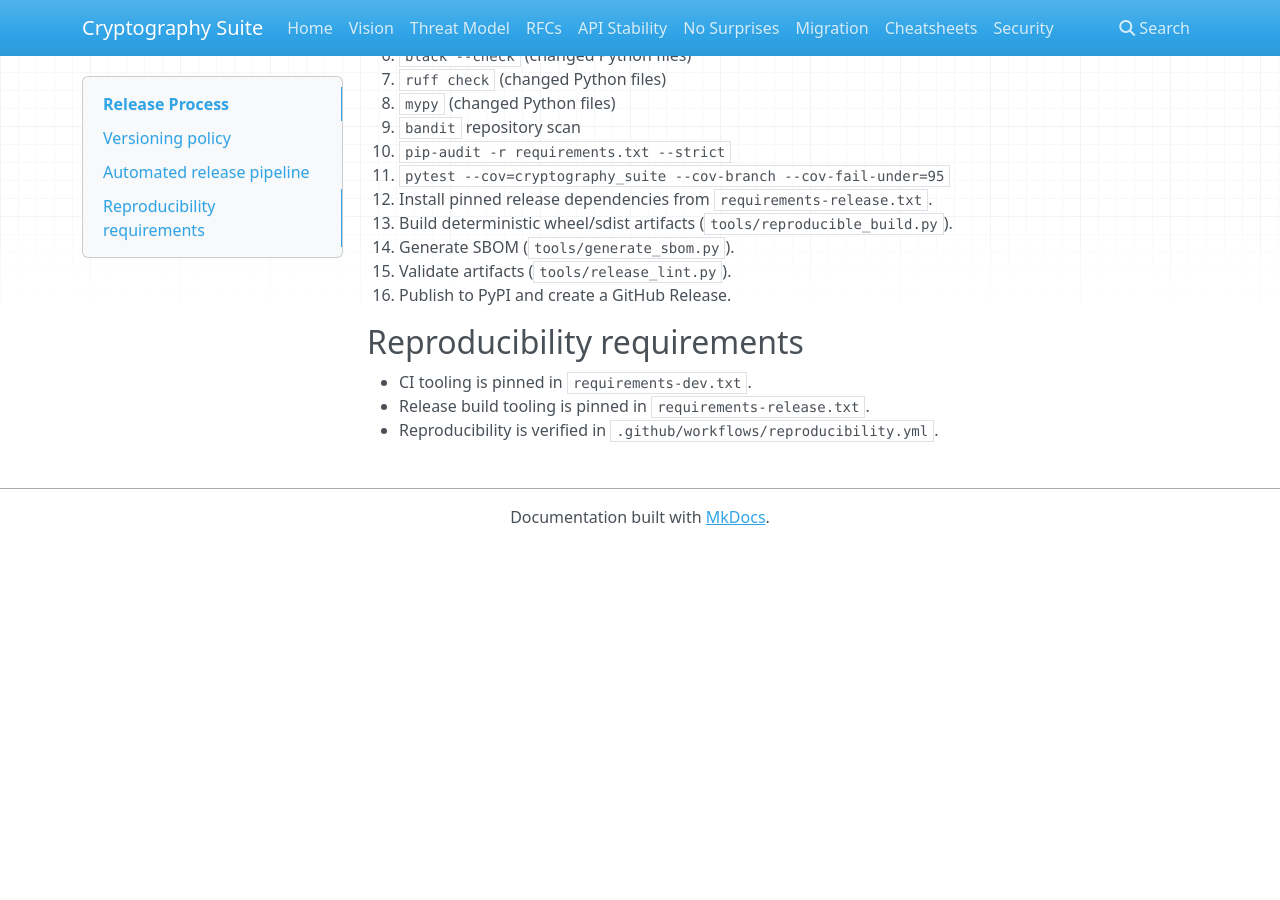
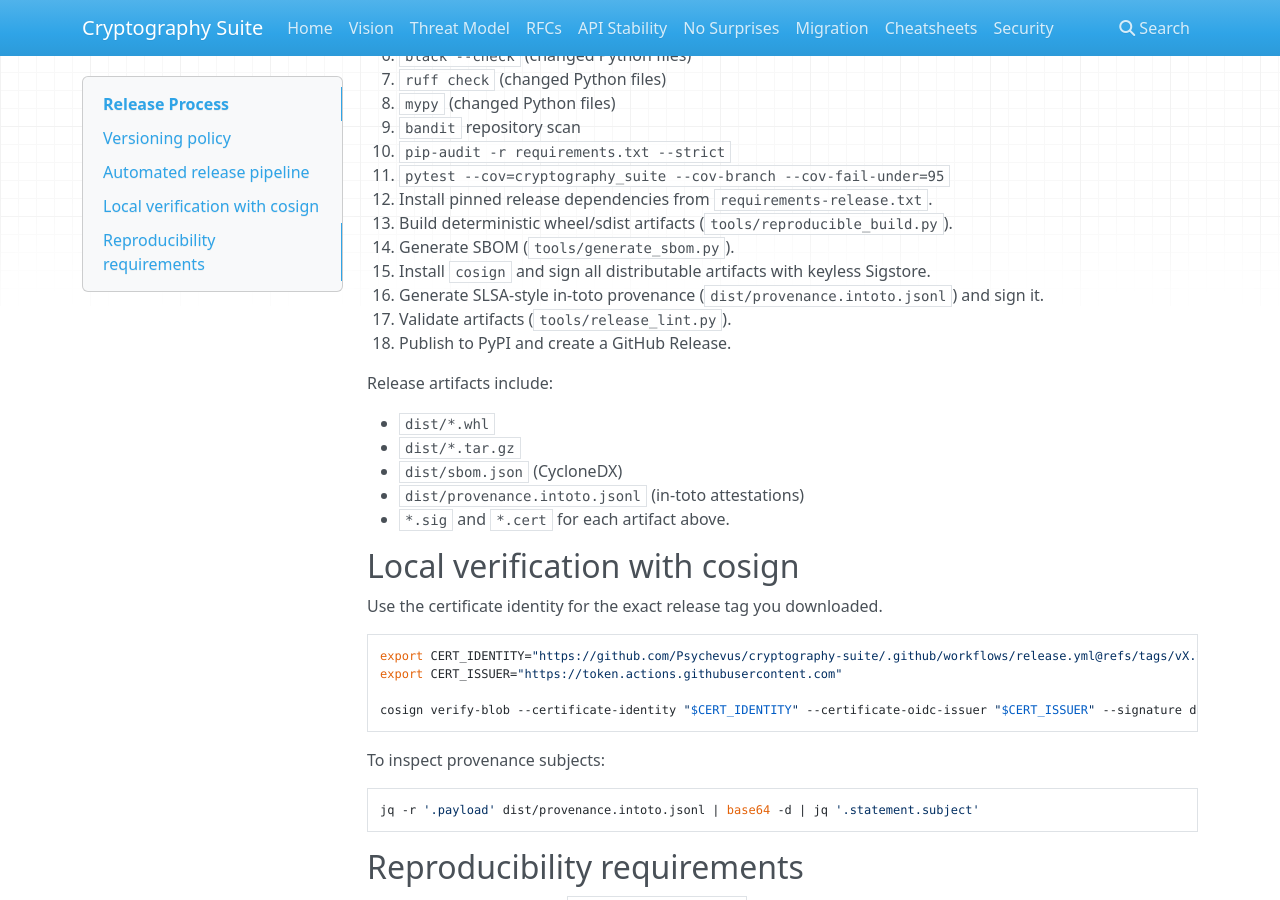
Before and after one commit to Psychevus/cryptography-suite, an MkDocs documentation site: the page built from docs/release_process.md, in a window 1280 px wide and 900 px high, scrolled down 472 px. Built offline with MkDocs 1.6.1, drawn with Linux system fonts in a browser that asks for light colours; nearby versions of some CDN libraries; before the commit the page ends 1017 px from its top, so only the background shows below that.

Commit message:
Harden release artifacts with cosign and provenance

````diff
--- a/docs/release_process.md
+++ b/docs/release_process.md
@@ -26,8 +26,35 @@ This project uses a SemVer release workflow with reproducible builds.
 5. Install pinned release dependencies from `requirements-release.txt`.
 6. Build deterministic wheel/sdist artifacts (`tools/reproducible_build.py`).
 7. Generate SBOM (`tools/generate_sbom.py`).
-8. Validate artifacts (`tools/release_lint.py`).
-9. Publish to PyPI and create a GitHub Release.
+8. Install `cosign` and sign all distributable artifacts with keyless Sigstore.
+9. Generate SLSA-style in-toto provenance (`dist/provenance.intoto.jsonl`) and sign it.
+10. Validate artifacts (`tools/release_lint.py`).
+11. Publish to PyPI and create a GitHub Release.
+
+Release artifacts include:
+
+- `dist/*.whl`
+- `dist/*.tar.gz`
+- `dist/sbom.json` (CycloneDX)
+- `dist/provenance.intoto.jsonl` (in-toto attestations)
+- `*.sig` and `*.cert` for each artifact above.
+
+## Local verification with cosign
+
+Use the certificate identity for the exact release tag you downloaded.
+
+```bash
+export CERT_IDENTITY="https://github.com/Psychevus/cryptography-suite/.github/workflows/release.yml@refs/tags/vX.Y.Z"
+export CERT_ISSUER="https://token.actions.githubusercontent.com"
+
+cosign verify-blob --certificate-identity "$CERT_IDENTITY" --certificate-oidc-issuer "$CERT_ISSUER" --signature dist/<artifact>.sig --certificate dist/<artifact>.cert dist/<artifact>
+```
+
+To inspect provenance subjects:
+
+```bash
+jq -r '.payload' dist/provenance.intoto.jsonl | base64 -d | jq '.statement.subject'
+```
 
 ## Reproducibility requirements
 
````
Also changed, not shown: README.md (+14 -5 lines), 3 other files.
